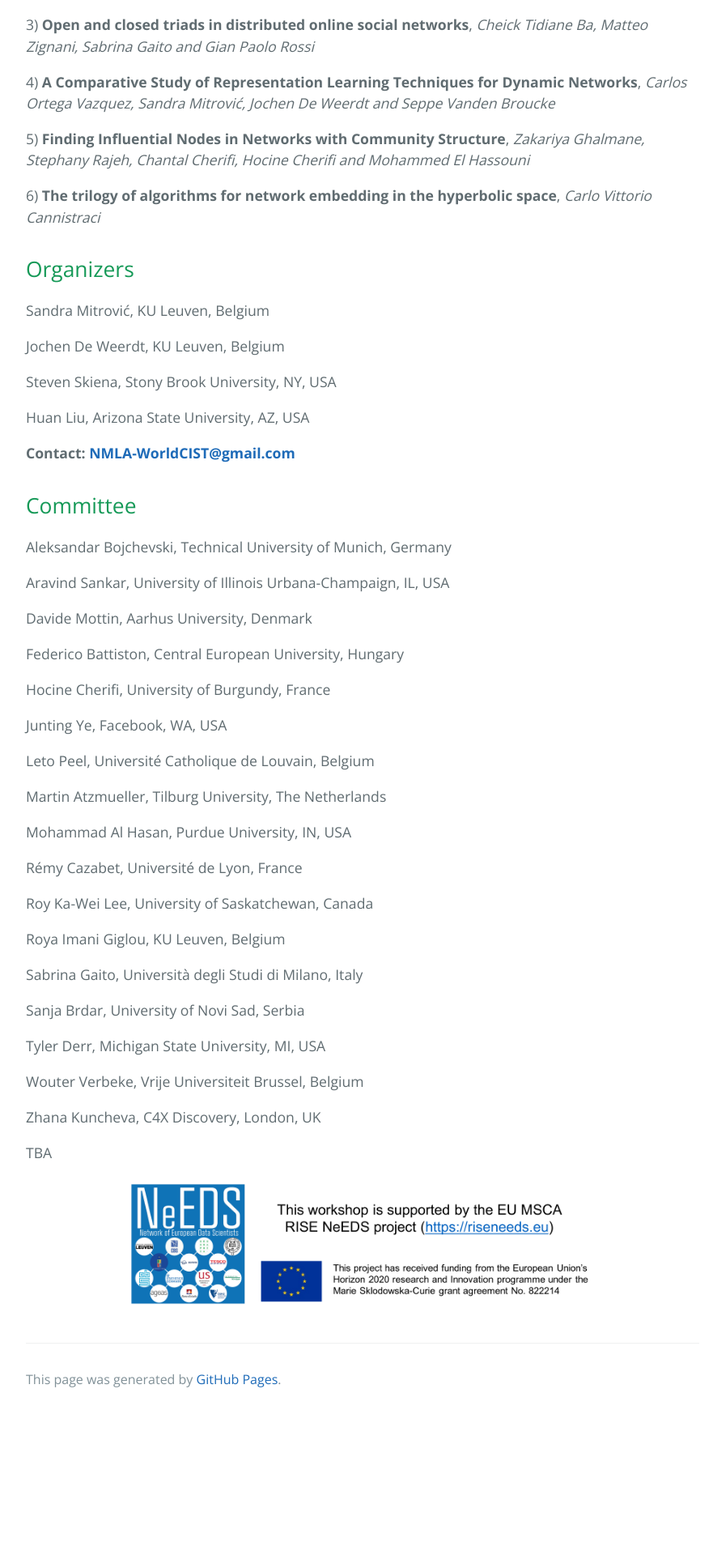
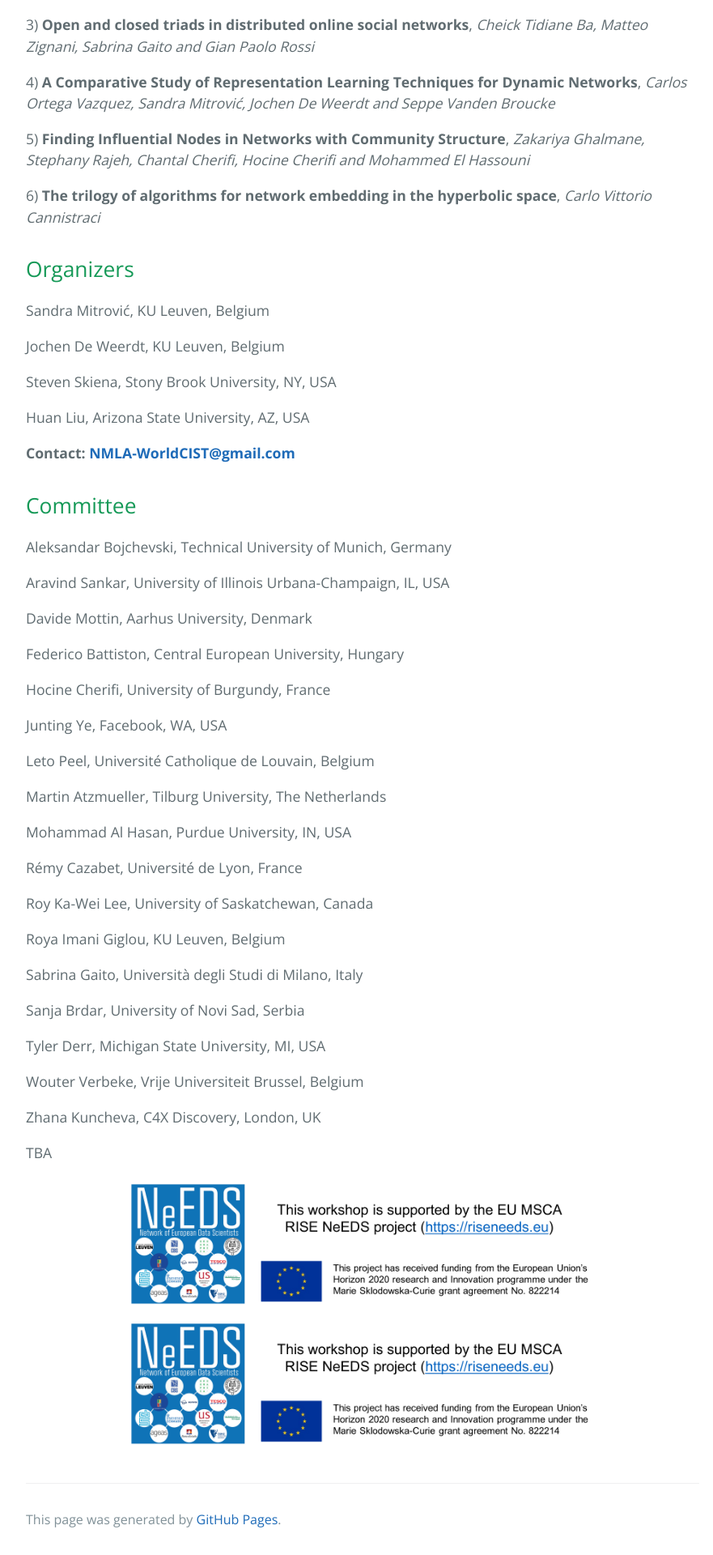
Before and after one commit to NMLA-WorldCIST/NMLA-WorldCIST.github.io, a Jekyll site: the page built from index.md, in a window 1280 px wide. Shown: the part 3842-5762 px from the top of the page at 81% size, without its empty margins (192-1073 px from the left). Built offline with Jekyll 4.4.1, drawn with Linux system fonts in a browser that asks for light colours; before the commit the page ends 5589 px from its top, so only the background shows below that.

Commit message:
Update index.md

```diff
--- a/index.md
+++ b/index.md
@@ -189,7 +189,7 @@ Zhana	Kuncheva,	C4X	Discovery,	London,	UK
 TBA
 
 ![Branching](https://github.com/NMLA-WorldCIST/NMLA-WorldCIST.github.io/blob/master/Presentation1.png)
-
+![Octocat](https://github.com/NMLA-WorldCIST/NMLA-WorldCIST.github.io/blob/master/Presentation1.png)
 
 <!---
 ## <a name="Venue"></a> Venue
```
